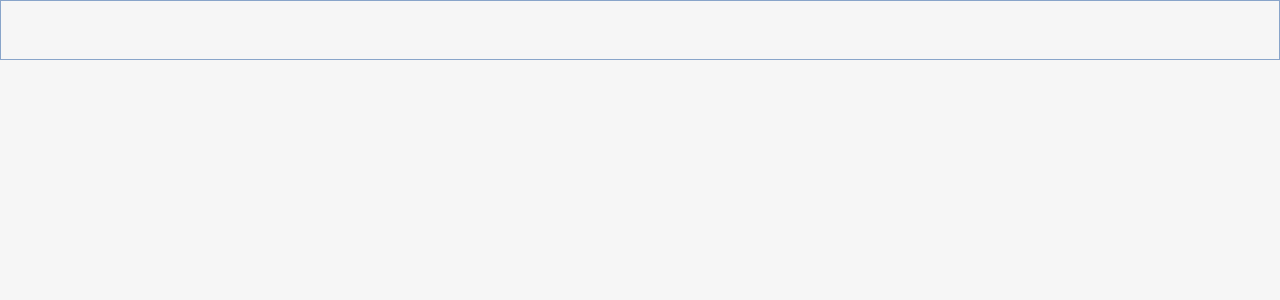
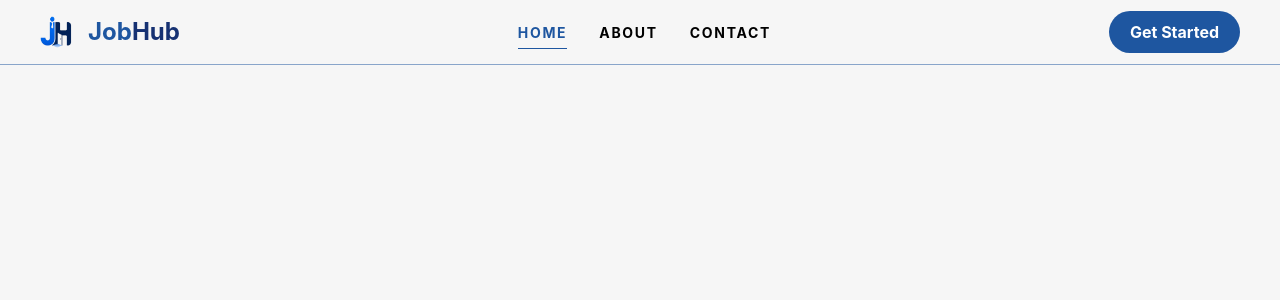
Before and after one commit to SreelakshmiKSudheer/JobHub, a React (Vite) app in the folder frontend/: page / in a window 1280 px wide. Shown: the top 300 px of the page. Built offline with nearby package versions, Linux system fonts and the light colour scheme.

Commit message:
responsive

```diff
--- a/frontend/src/components/atoms/Logo/Logo.tsx
+++ b/frontend/src/components/atoms/Logo/Logo.tsx
@@ -3,7 +3,7 @@ import logo from '../../../assets/logo/jobhub-logo.png'
 
 const Logo = () => {
   return (
-    <div className="flex items-center justify-between gap-4">
+    <div className="flex items-center justify-between gap-1 md:gap-4">
       <img src={logo} alt="JobHub Logo" className="h-8 w-8" />
       <h1 className="text-2xl text-primary font-bold">Job<span className="text-secondary">Hub</span></h1>
     </div>
--- /dev/null
+++ b/frontend/src/components/atoms/NavItem/NavItem.tsx
@@ -0,0 +1,45 @@
+import React from 'react'
+import type { navItemProps } from '../../../types/navitem.types'
+import { href } from 'react-router'
+
+const NavItem = ({ label, href, active, onClick }: navItemProps) => {
+  return (
+    <a
+      href={href}
+      onClick={onClick}
+      className={`
+        relative
+        py-2
+        text-sm
+        font-bold
+        uppercase
+        tracking-[0.12em]
+        transition-colors
+        duration-300
+        ${
+          active
+            ? "text-primary"
+            : "text-text hover:text-primary"
+        }
+
+        after:absolute
+        after:bottom-0
+        after:left-0
+        after:h-px
+        after:bg-primary
+        after:transition-all
+        after:duration-300
+
+        ${
+          active
+            ? "after:w-full"
+            : "after:w-0 hover:after:w-full"
+        }
+      `}
+    >
+      {label}
+    </a>
+  )
+}
+
+export default NavItem
--- /dev/null
+++ b/frontend/src/components/molecules/Navbar/Navbar.tsx
@@ -0,0 +1,27 @@
+import React from 'react'
+import type { NavbarProps } from '../../../types/navbar.types'
+import NavItem from '../../atoms/NavItem/NavItem'
+
+const Navbar = ({
+  items,
+  activePath = "/",
+}: NavbarProps) => {
+  return (
+    <nav aria-label="Main navigation">
+      <ul className="flex flex-col items-start gap-6 md:flex-row md:items-center md:gap-8">
+        {items.map((item) => (
+          <li key={item.href} className="w-full md:w-auto">
+            <NavItem
+              label={item.label}
+              href={item.href}
+              active={item.href === activePath}
+              onClick={() => {}}
+            />
+          </li>
+        ))}
+      </ul>
+    </nav>
+  );
+};
+
+export default Navbar
--- a/frontend/src/components/organisms/Header/Header.tsx
+++ b/frontend/src/components/organisms/Header/Header.tsx
@@ -1,45 +1,32 @@
 import React from 'react'
 import type { HeaderProps } from '../../../types/header.types'
 
-const Header = ({ left, center, right }: HeaderProps) => {
+const Header = ({ left, center, right, bottom }: HeaderProps) => {
   return (
-    <header className="w-full py-2 px-10 h-15 bg-bg border border-b border-primary/50">
-      {
-      left && !center && !right &&
-        <div className="flex items-center justify-start h-full">
-          <div className="flex-shrink-0 gap-5">
+    <header className="sticky inset-x-0 top-0 z-header w-full bg-bg border-b border-primary/50 backdrop-blur-md">
+      {/* Main Header Bar */}
+      <div className="mx-auto flex h-16 w-full items-center justify-between px-4 md:px-10">
+        {left && (
+          <div className="flex shrink-0 items-center justify-start h-full">
             {left}
           </div>
-        </div>
-      }
-      {
-      !left && center && !right &&
-        <div className="flex items-center justify-center h-full">
-          <div className="flex-shrink-0">
+        )}
+
+        {center && (
+          <div className="flex flex-1 items-center justify-center h-full">
             {center}
           </div>
-        </div>
-      }
-      {
-      !left && !center && right &&
-        <div className="flex items-center justify-center h-full">
-          <div className="flex-shrink-0">
+        )}
+
+        {right && (
+          <div className="flex shrink-0 items-center justify-end h-full">
             {right}
           </div>
-        </div>
-      }
-      {left && right &&
-       <div className="flex items-center justify-between h-full">
-        <div className="flex-shrink-0">
-          {left}
-        </div>
-        <div className="flex-shrink-0">
-          {center}
-        </div>
-        <div className="flex-shrink-0">
-          {right}
-        </div>
-      </div>}
+        )}
+      </div>
+
+      {/* Dropdown / Mobile Menu Slot */}
+      {bottom && bottom}
     </header>
   )
 }
--- a/frontend/src/layouts/PublicLayout/PublicLayout.tsx
+++ b/frontend/src/layouts/PublicLayout/PublicLayout.tsx
@@ -1,18 +1,81 @@
-import React from 'react'
-import Header from '../../components/organisms/Header/Header'
-import Footer from '../../components/organisms/Footer/Footer'
-import { Outlet } from 'react-router'
+import React, { useState } from "react";
+import Header from "../../components/organisms/Header/Header";
+import Footer from "../../components/organisms/Footer/Footer";
+import { Outlet } from "react-router";
+import Logo from "../../components/atoms/Logo/Logo";
+import Button from "../../components/atoms/Button/Button";
+import Navbar from "../../components/molecules/Navbar/Navbar";
+import { Menu, X } from "lucide-react";
 
 const PublicLayout = () => {
+  const navItems = [
+    { label: "Home", href: "/" },
+    { label: "About", href: "/about" },
+    { label: "Contact", href: "/contact" },
+  ];
+
+  const [isMenuOpen, setIsMenuOpen] = useState(false);
+
+  const handleMenuToggle = () => setIsMenuOpen((prev) => !prev);
+  const handleMenuClose = () => setIsMenuOpen(false);
+
   return (
     <div className="flex min-h-screen w-full flex-col bg-bg">
-      <Header />
+      <Header
+        left={<Logo />}
+        center={
+          <div className="hidden md:block">
+            <Navbar items={navItems} activePath="/" />
+          </div>
+        }
+        right={
+          <div className="flex items-center gap-4">
+            <div className="hidden md:block">
+              <Button
+                text="Get Started"
+                variant="filled"
+                className="rounded-3xl"
+                textClassName="text-white font-bold"
+              />
+            </div>
+            {/* Mobile Menu Toggle */}
+            <button
+              type="button"
+              aria-label={isMenuOpen ? "Close navigation" : "Open navigation"}
+              aria-expanded={isMenuOpen}
+              onClick={handleMenuToggle}
+              className="text-text transition-colors duration-300 hover:text-primary md:hidden"
+            >
+              {isMenuOpen ? <X size={24} /> : <Menu size={24} />}
+            </button>
+          </div>
+        }
+        bottom={
+          <div
+            className={`overflow-hidden border-t border-text/10 bg-bg transition-all duration-300 md:hidden ${
+              isMenuOpen ? "max-h-screen opacity-100" : "max-h-0 opacity-0"
+            }`}
+          >
+            <div className="px-6 py-8 sm:px-8" onClick={handleMenuClose}>
+              <Navbar items={navItems} activePath="/" />
+              <div className="mt-8">
+                <Button
+                  text="Get Started"
+                  variant="filled"
+                  className="w-full rounded-3xl"
+                  textClassName="text-white font-bold"
+                />
+              </div>
+            </div>
+          </div>
+        }
+      />
       <main className="flex flex-1 w-full flex-col">
         <Outlet />
       </main>
       <Footer />
     </div>
-  )
-}
+  );
+};
 
-export default PublicLayout
+export default PublicLayout;
--- a/frontend/src/types/header.types.ts
+++ b/frontend/src/types/header.types.ts
@@ -2,4 +2,5 @@ export type HeaderProps = {
     left?: React.ReactNode
     center?: React.ReactNode
     right?: React.ReactNode
+    bottom?: React.ReactNode
 }
--- /dev/null
+++ b/frontend/src/types/navbar.types.ts
@@ -0,0 +1,6 @@
+import type { navItemProps } from './navitem.types'
+
+export type NavbarProps = {
+  items: navItemProps[];
+  activePath?: string;
+}
--- /dev/null
+++ b/frontend/src/types/navitem.types.ts
@@ -0,0 +1,6 @@
+export type navItemProps = {
+  label: string;
+  href: string;
+  active?: boolean;
+  onClick?: () => void;
+}
```
